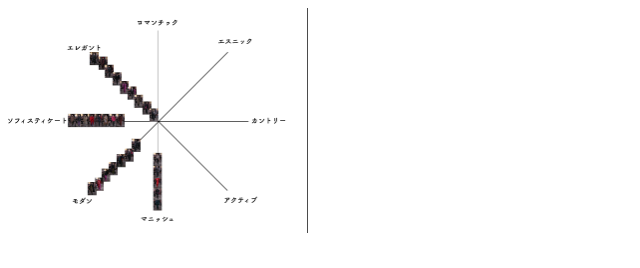
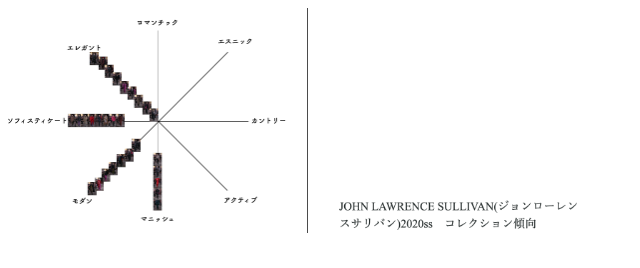
Before and after one commit to yudaiukawa/hatena24, a plain HTML site: page index.html in a window 1280 px wide. Shown: the whole page, without its empty margins (0-640 px from the left). Drawn offline with Linux system fonts and the light colour scheme.

Commit message:
Update index.html

```diff
--- a/index.html
+++ b/index.html
@@ -6,5 +6,6 @@
 </head>
 <body>
 <img src="スクリーンショット 2020-01-22 17.27.22.png" width="300px">
+  <img src="スクリーンショット 2020-01-22 19.30.58.png" width="300px">
 </body>
 </html>
```
